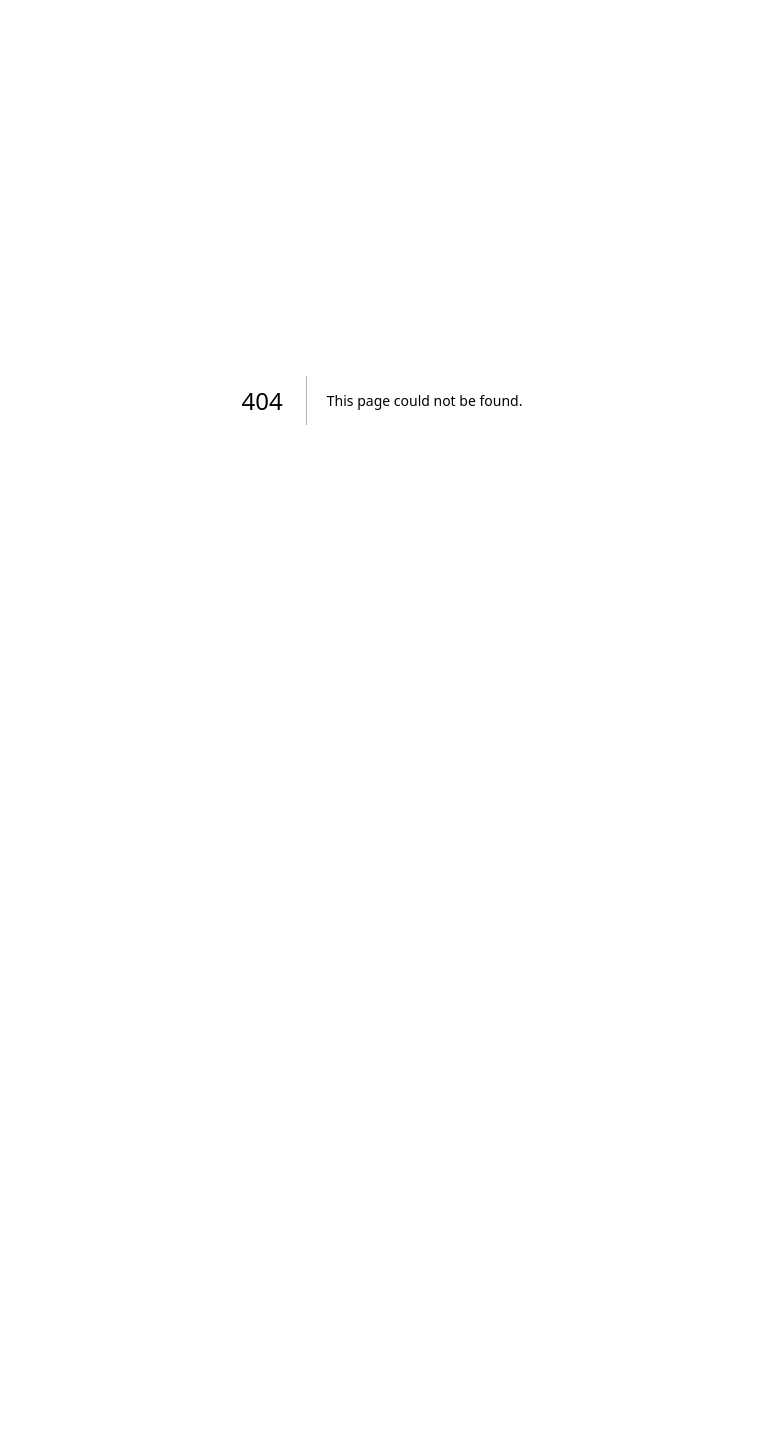
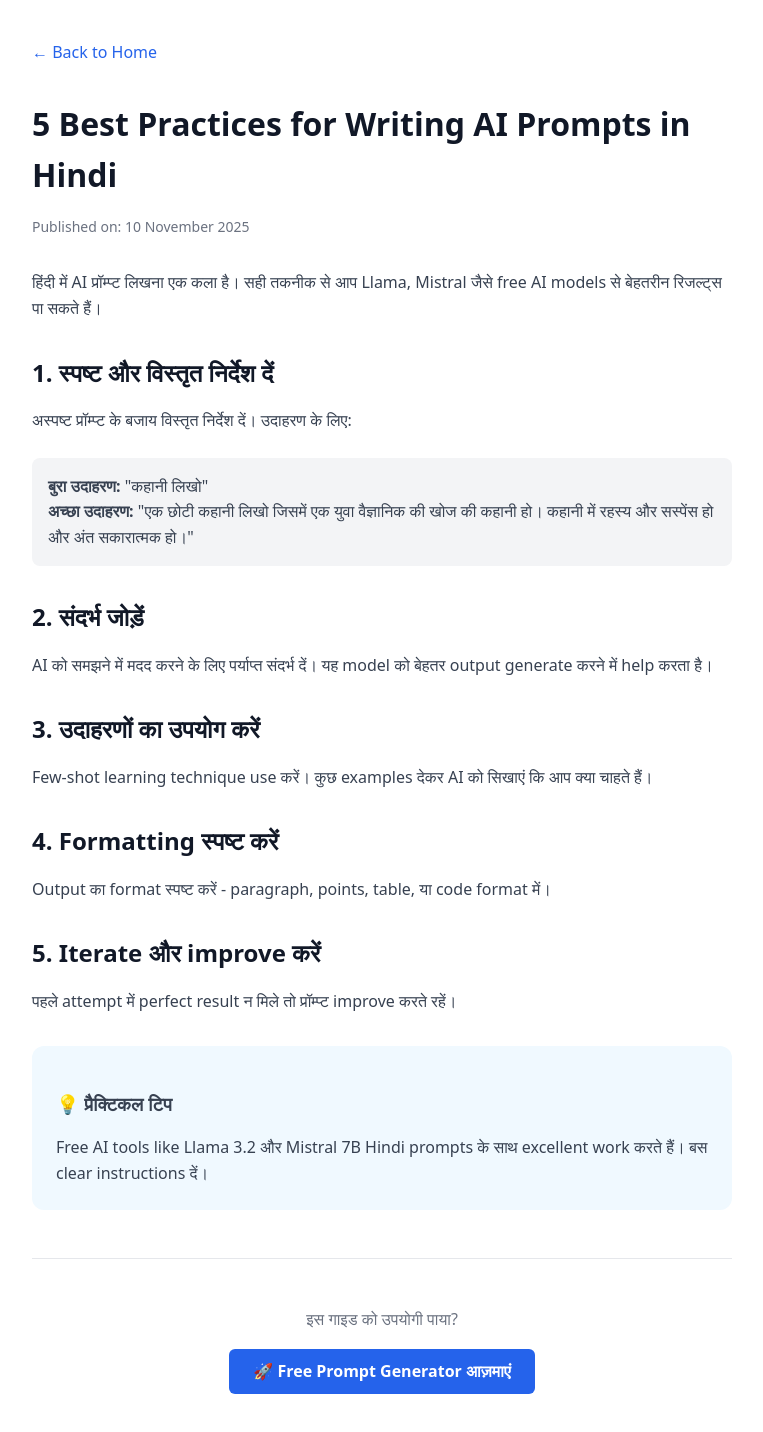
Before and after one commit to mahendramirdhapy-tech/prompt-maker-app, a Next.js app: page /blog/hindi-ai-prompt-tips in a window 1280 px wide. Before the commit this address had no page. Shown: the whole page, without its empty margins (258-1021 px from the left). Before the commit the page ends 800 px from the top, so only its background shows below. Built offline with nearby package versions, Linux system fonts and the light colour scheme.

Commit message:
Create hindi-ai-prompt-tips.js

```diff
--- /dev/null
+++ b/pages/blog/hindi-ai-prompt-tips.js
@@ -0,0 +1,129 @@
+// pages/blog/hindi-ai-prompt-tips.js
+import Head from 'next/head';
+import Link from 'next/link';
+
+export default function HindiAIPromptTips() {
+  return (
+    <>
+      <Head>
+        <title>5 Best Practices for Writing AI Prompts in Hindi | Prompt Maker</title>
+        <meta
+          name="description"
+          content="Learn how to craft effective AI prompts in Hindi for better responses using free models like Llama and Mistral. Complete guide with examples."
+        />
+        <meta name="keywords" content="hindi ai prompts, prompt engineering hindi, free ai tools, llama hindi prompts, mistral ai hindi" />
+        <meta name="robots" content="index, follow" />
+        <meta property="og:title" content="5 Best Practices for Writing AI Prompts in Hindi" />
+        <meta property="og:description" content="Learn how to craft effective AI prompts in Hindi for better responses using free models." />
+        <meta property="og:type" content="article" />
+        <script
+          type="application/ld+json"
+          dangerouslySetInnerHTML={{
+            __html: JSON.stringify({
+              "@context": "https://schema.org",
+              "@type": "BlogPosting",
+              "headline": "5 Best Practices for Writing AI Prompts in Hindi",
+              "description": "Learn how to craft effective AI prompts in Hindi for better responses using free models like Llama and Mistral.",
+              "datePublished": "2025-11-10",
+              "author": {
+                "@type": "Organization",
+                "name": "Prompt Maker"
+              }
+            })
+          }}
+        />
+      </Head>
+
+      <div style={{ maxWidth: '700px', margin: '0 auto', padding: '2rem', fontFamily: 'system-ui, sans-serif', lineHeight: '1.6' }}>
+        <nav style={{ marginBottom: '2rem' }}>
+          <Link href="/" style={{ color: '#2563eb', textDecoration: 'none' }}>
+            ← Back to Home
+          </Link>
+        </nav>
+
+        <article>
+          <header style={{ marginBottom: '2rem' }}>
+            <h1 style={{ fontSize: '2rem', fontWeight: '800', color: '#111827', marginBottom: '1rem' }}>
+              5 Best Practices for Writing AI Prompts in Hindi
+            </h1>
+            <div style={{ color: '#6b7280', fontSize: '0.875rem' }}>
+              Published on: 10 November 2025
+            </div>
+          </header>
+
+          <div style={{ color: '#374151' }}>
+            <p style={{ marginBottom: '1.5rem' }}>
+              हिंदी में AI प्रॉम्प्ट लिखना एक कला है। सही तकनीक से आप Llama, Mistral जैसे free AI models से बेहतरीन रिजल्ट्स पा सकते हैं।
+            </p>
+
+            <h2 style={{ fontSize: '1.5rem', fontWeight: '700', margin: '2rem 0 1rem 0', color: '#111827' }}>
+              1. स्पष्ट और विस्तृत निर्देश दें
+            </h2>
+            <p style={{ marginBottom: '1.5rem' }}>
+              अस्पष्ट प्रॉम्प्ट के बजाय विस्तृत निर्देश दें। उदाहरण के लिए:
+            </p>
+            <div style={{ backgroundColor: '#f3f4f6', padding: '1rem', borderRadius: '8px', marginBottom: '1.5rem' }}>
+              <strong>बुरा उदाहरण:</strong> "कहानी लिखो"<br/>
+              <strong>अच्छा उदाहरण:</strong> "एक छोटी कहानी लिखो जिसमें एक युवा वैज्ञानिक की खोज की कहानी हो। कहानी में रहस्य और सस्पेंस हो और अंत सकारात्मक हो।"
+            </div>
+
+            <h2 style={{ fontSize: '1.5rem', fontWeight: '700', margin: '2rem 0 1rem 0', color: '#111827' }}>
+              2. संदर्भ जोड़ें
+            </h2>
+            <p style={{ marginBottom: '1.5rem' }}>
+              AI को समझने में मदद करने के लिए पर्याप्त संदर्भ दें। यह model को बेहतर output generate करने में help करता है।
+            </p>
+
+            <h2 style={{ fontSize: '1.5rem', fontWeight: '700', margin: '2rem 0 1rem 0', color: '#111827' }}>
+              3. उदाहरणों का उपयोग करें
+            </h2>
+            <p style={{ marginBottom: '1.5rem' }}>
+              Few-shot learning technique use करें। कुछ examples देकर AI को सिखाएं कि आप क्या चाहते हैं।
+            </p>
+
+            <h2 style={{ fontSize: '1.5rem', fontWeight: '700', margin: '2rem 0 1rem 0', color: '#111827' }}>
+              4. Formatting स्पष्ट करें
+            </h2>
+            <p style={{ marginBottom: '1.5rem' }}>
+              Output का format स्पष्ट करें - paragraph, points, table, या code format में।
+            </p>
+
+            <h2 style={{ fontSize: '1.5rem', fontWeight: '700', margin: '2rem 0 1rem 0', color: '#111827' }}>
+              5. Iterate और improve करें
+            </h2>
+            <p style={{ marginBottom: '1.5rem' }}>
+              पहले attempt में perfect result न मिले तो प्रॉम्प्ट improve करते रहें।
+            </p>
+
+            <div style={{ backgroundColor: '#f0f9ff', padding: '1.5rem', borderRadius: '12px', margin: '2rem 0' }}>
+              <h3 style={{ fontWeight: '700', marginBottom: '1rem' }}>💡 प्रैक्टिकल टिप</h3>
+              <p style={{ margin: 0 }}>
+                Free AI tools like Llama 3.2 और Mistral 7B Hindi prompts के साथ excellent work करते हैं। बस clear instructions दें।
+              </p>
+            </div>
+          </div>
+
+          <footer style={{ marginTop: '3rem', paddingTop: '2rem', borderTop: '1px solid #e5e7eb' }}>
+            <div style={{ textAlign: 'center' }}>
+              <p style={{ color: '#6b7280', marginBottom: '1rem' }}>इस गाइड को उपयोगी पाया?</p>
+              <Link
+                href="/"
+                style={{
+                  display: 'inline-block',
+                  padding: '10px 24px',
+                  backgroundColor: '#2563eb',
+                  color: 'white',
+                  textDecoration: 'none',
+                  borderRadius: '6px',
+                  fontWeight: '600',
+                }}
+              >
+                🚀 Free Prompt Generator आज़माएं
+              </Link>
+            </div>
+          </footer>
+        </article>
+      </div>
+    </>
+  );
+}
```
